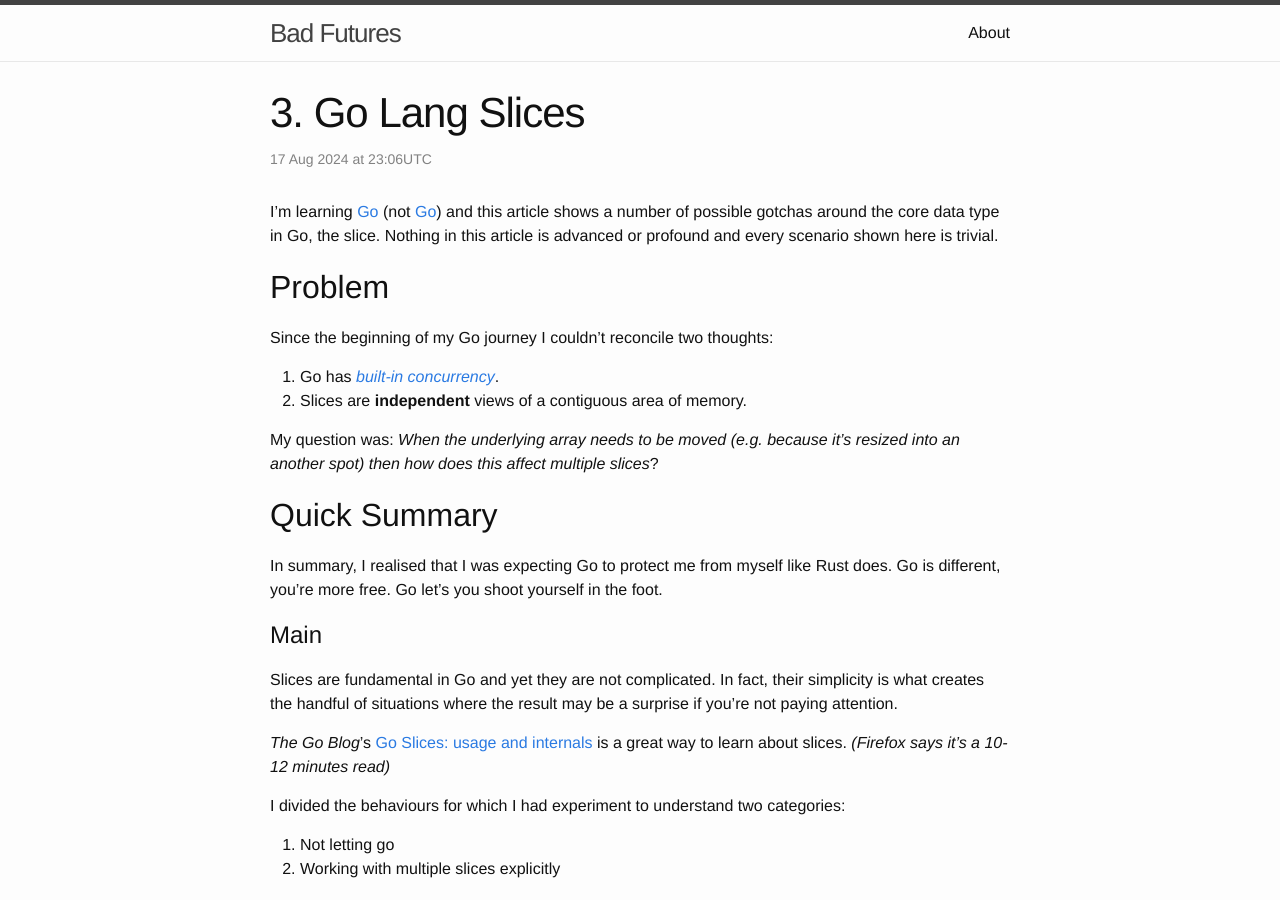
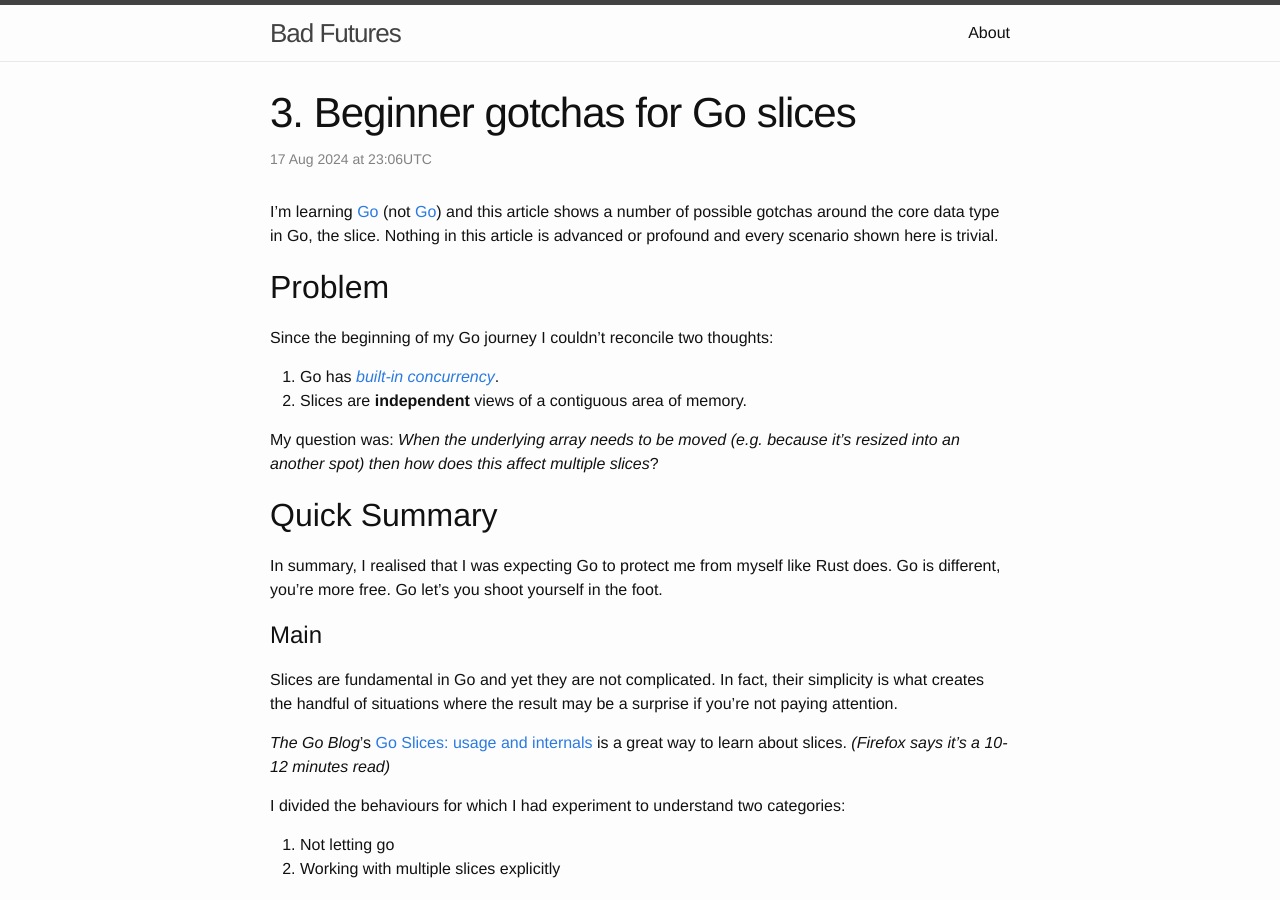
Before and after one commit to badfutures/badfutures.github.io, a Jekyll site: the page built from _posts/2024-08-18-3.GoLangSlices.md, in a window 1280 px wide and 900 px high. Built offline with Jekyll 4.4.1, drawn with Linux system fonts in a browser that asks for light colours.

Commit message:
Better title

```diff
--- a/_posts/2024-08-18-3.GoLangSlices.md
+++ b/_posts/2024-08-18-3.GoLangSlices.md
@@ -1,6 +1,6 @@
 ---
 layout: post
-title:  "3. Go Lang Slices"
+title:  "3. Beginner gotchas for Go slices"
 date:   2024-08-18 09:06:00 +1000
 ---
 
```
